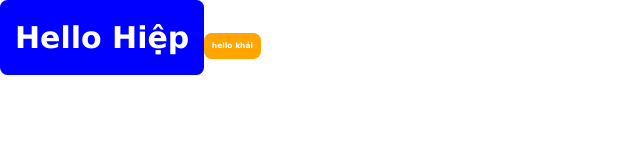
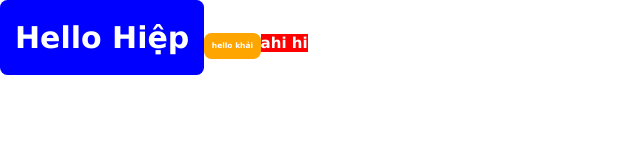
Before and after one commit to HiepHoang2190/Cyber-Reactjs-Componet-K3, a React (Create React App) app in the folder react-component-k3/: page / in a window 1280 px wide. Shown: the top 160 px of the page, without its empty margins (0-640 px from the left). Built offline with nearby package versions, Linux system fonts and the light colour scheme.

Commit message:
ReactJs-K3: Lesson 9: Styled component Styling any component

```diff
--- /dev/null
+++ b/react-component-k3/src/JSS_StyledComponent/Components/Link.js
@@ -0,0 +1,21 @@
+import styled from 'styled-components';
+import React from 'react'
+
+// export const Link = (props) => {
+//     return <a className={props.className}>
+//         {props.children}
+//     </a>
+// };
+// let {className,children} = props;
+
+export const Link = ({ className, children, ...restProps }) => (
+    <a className={className}  >
+        {children}
+    </a>
+)
+
+export const StyledLink = styled(Link)`
+    background-color:red;
+    font-weight:bold;
+    color:#fff !important;
+`
--- a/react-component-k3/src/JSS_StyledComponent/DemoJSS/DemoJSS.js
+++ b/react-component-k3/src/JSS_StyledComponent/DemoJSS/DemoJSS.js
@@ -1,5 +1,6 @@
 import React, { Component } from 'react';
 import { Button, SmallButton } from '../Components/Button';
+import { StyledLink, Link } from '../Components/Link'
 
 class DemoJSS extends Component {
     render() {
@@ -7,6 +8,7 @@ class DemoJSS extends Component {
             <div>
                 <Button className="button_style" bgPrimary fontSize2x >Hello Hiệp</Button>
                 <SmallButton>hello khải</SmallButton>
+                <StyledLink>ahi hi</StyledLink>
             </div>
         );
     }
```
